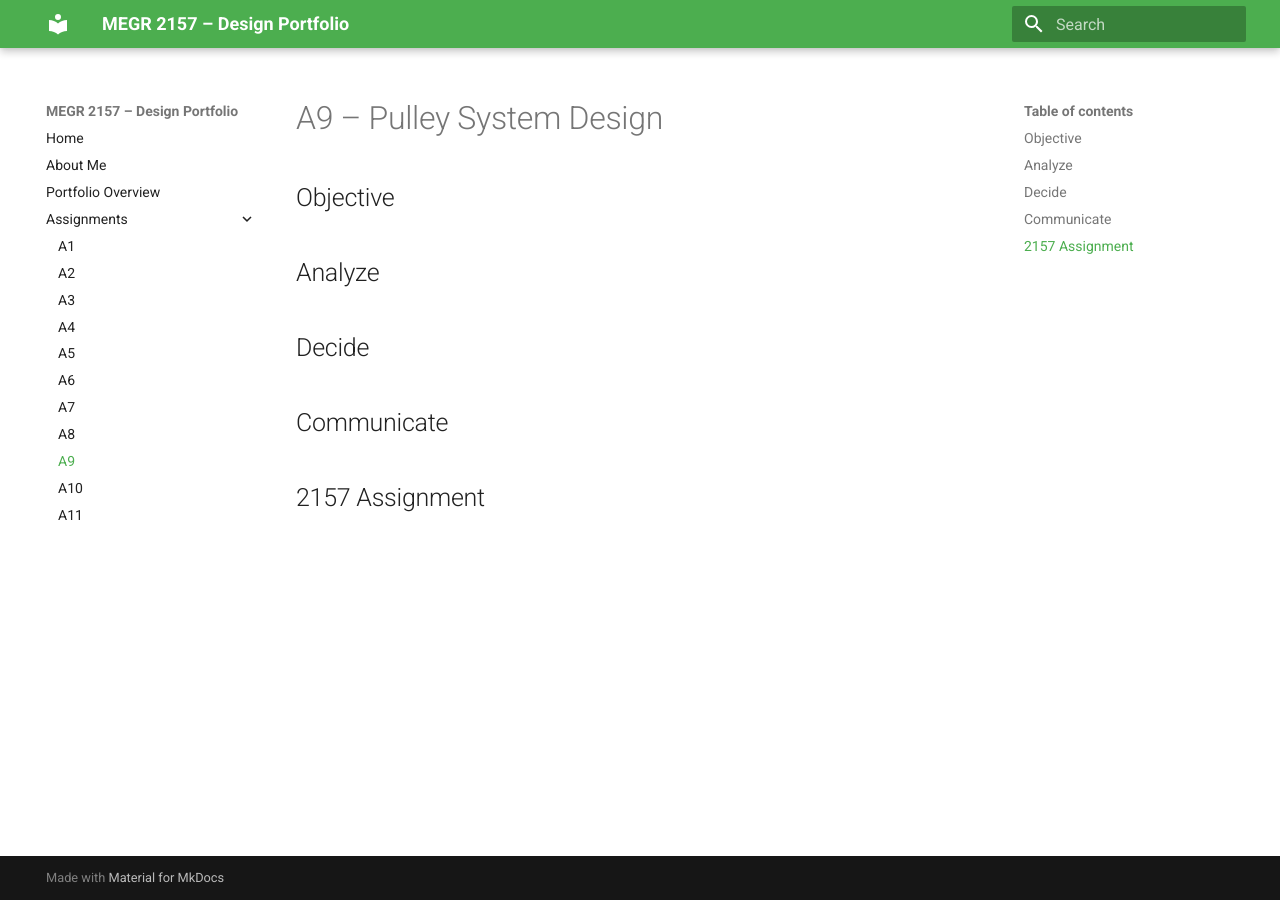
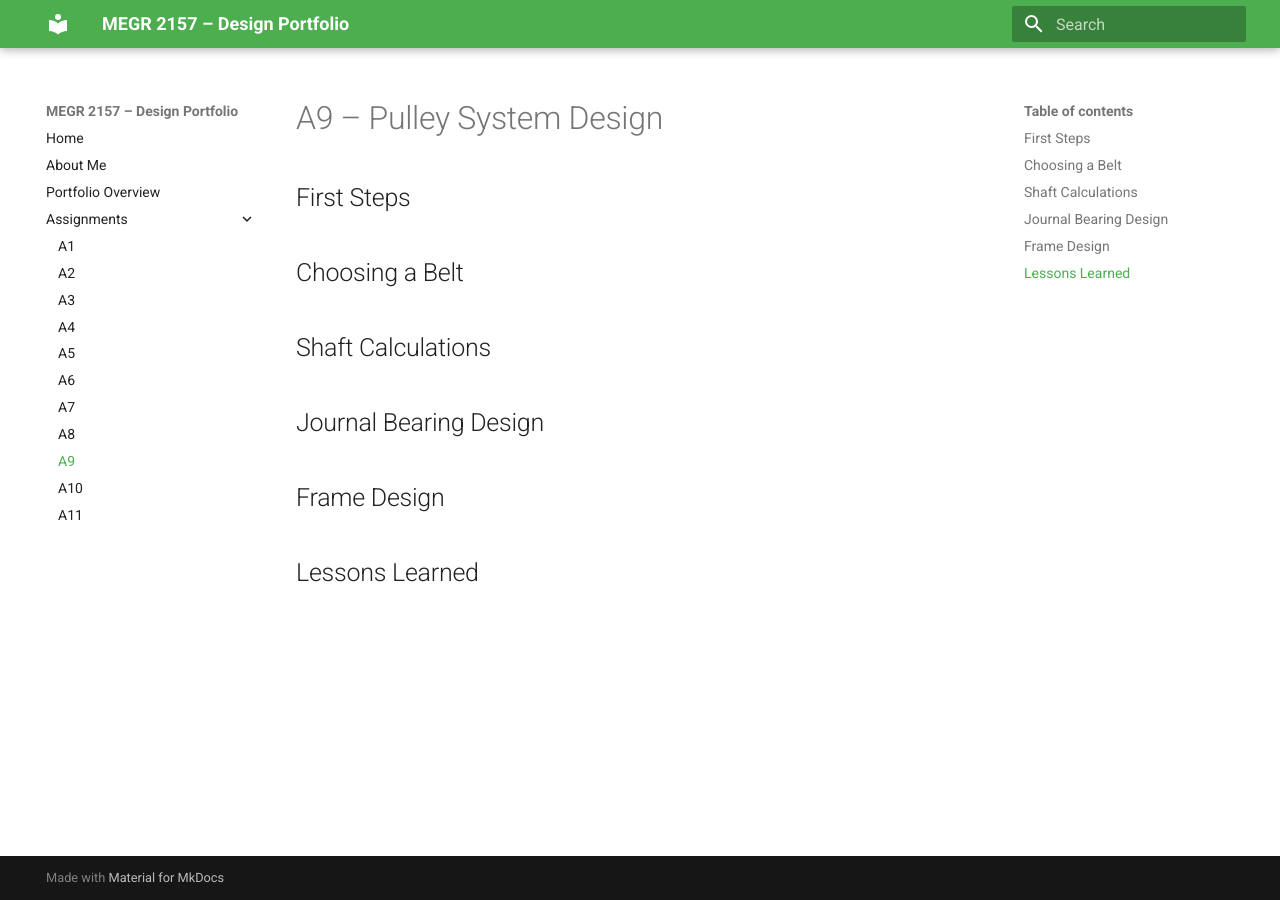
Before and after one commit to Ldreifuss/megr2157-project-portfolio, an MkDocs documentation site: the page built from docs/assignments/A09/index.md, in a window 1280 px wide. Built offline with MkDocs 1.6.1 and Material for MkDocs 9.7.7, drawn with Linux system fonts in a browser that asks for light colours.

Commit message:
Update index.md

```diff
--- a/docs/assignments/A09/index.md
+++ b/docs/assignments/A09/index.md
@@ -1,15 +1,18 @@
 # A9 – Pulley System Design
 
-## Objective
+## First Steps
 
 
-## Analyze
+## Choosing a Belt
 
 
-## Decide
+## Shaft Calculations
 
 
-## Communicate
+## Journal Bearing Design
 
 
-## 2157 Assignment
+## Frame Design
+
+
+## Lessons Learned
```
